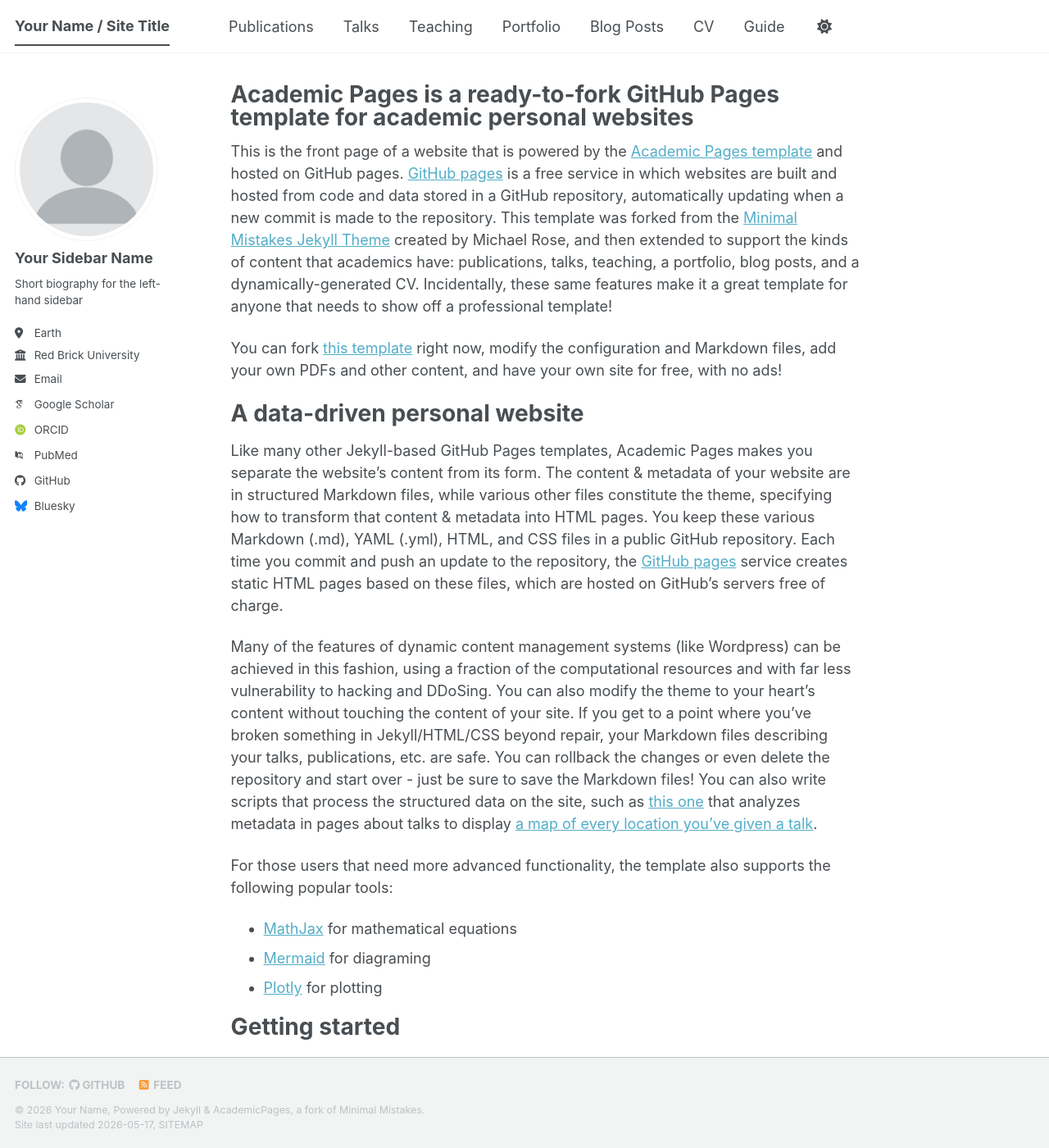
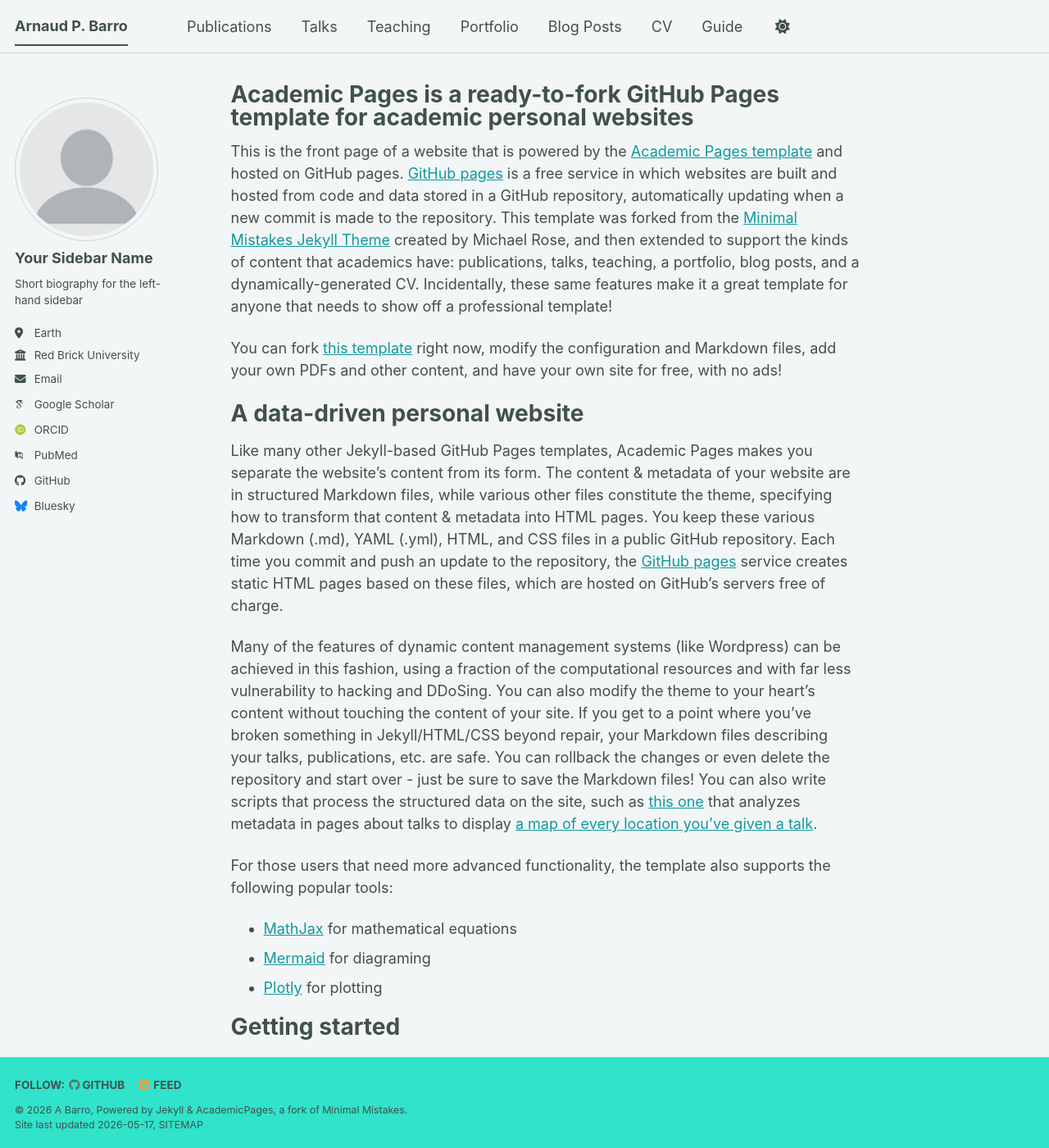
Before and after one commit to We-Artitan/arpbarro.github.io, a Jekyll site: the page built from _pages/about.md, in a window 1280 px wide and 1400 px high. Shown: the whole window at 82% size. Built offline with Jekyll 4.4.1, drawn with Linux system fonts in a browser that asks for light colours; some web fonts are replaced; a script bundle is joined from its source files by our own code; library files that are not in the unit come from our copies.

Commit message:
Update _config.yml

```diff
--- a/_config.yml
+++ b/_config.yml
@@ -8,15 +8,15 @@
 
 # Basic Site Settings
 locale                   : "en-US"
-site_theme               : "default" # The available themes options are "default", "air", "sunrise", "mint", "dirt" and "contrast"
-title                    : "Your Name / Site Title"
+site_theme               : "mint" # The available themes options are "default", "air", "sunrise", "mint", "dirt" and "contrast"
+title                    : "Arnaud P. Barro"
 title_separator          : "-"
-name                     : &name "Your Name"
+name                     : &name "A Barro"
 description              : &description "Your Name's academic portfolio"   # Update this with a general description of your site, this is the default if not overridden by a page
-url                      : https://academicpages.github.io # The base hostname & protocol for your site e.g. "https://[your GitHub username].github.io",
+url                      : https://arpbarro.github.io # The base hostname & protocol for your site e.g. "https://[your GitHub username].github.io",
                                                            # or if you already have some other page hosted on Github then use "https://[your GitHub username].github.io/[Your Repo Name]"
 baseurl                  : "" # the subpath of your site, e.g. "/blog"
-repository               : "academicpages/academicpages.github.io"
+repository               : "We-Artitan/arpbarro.github.io/"
 
 # Site Author - The following control what appear as part of the author content on the side bar.
 #               If a field is blank the icon and link will not appear, otherwise it will be shown.
```
